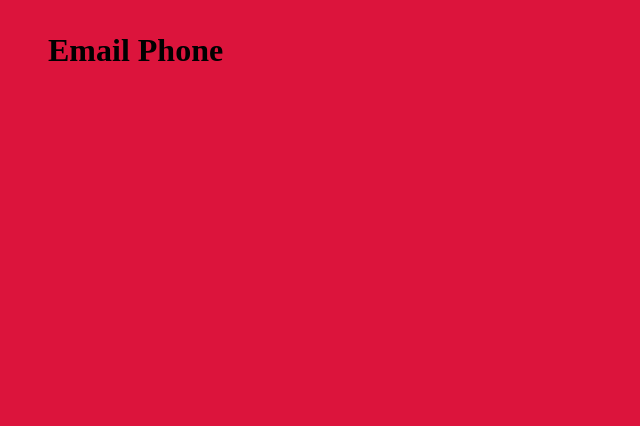
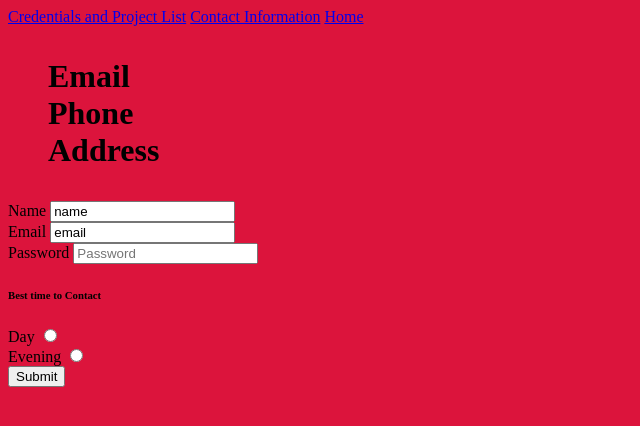
Before and after one commit to styxnkrons/Semantic-HTML, a plain HTML site: page contact.html in a window 1280 px wide. Shown: the whole page, without its empty margins (0-640 px from the left). Drawn offline with Linux system fonts and the light colour scheme.

Commit message:
updatingsemanticsandunicode

```diff
--- a/contact.html
+++ b/contact.html
@@ -1,18 +1,51 @@
 <!DOCTYPE html>
 <html lang="en">
+
 <head>
     <meta charset="UTF-8">
     <meta name="viewport" content="width=device-width, initial-scale=1.0">
     <link rel="stylesheet" type="text/css" href="contact.css">
     <title>Document</title>
 </head>
+<Nav>
+    <a href="portfolio.html">Credentials and Project List</a>
+    <a href="contact.html">Contact Information</a>
+    <a href="index.html">Home</a>
+</Nav>
+
 <body>
+    <main>
         <h1>
             <ul>
                 Email
+                <br>
                 Phone
-
+                <br>
+                Address
             </ul>
         </h1>
+    </main>
+    <aside>
+        <form id=myform method="GET" action="https://styxnkrons.github.io/Semantic-HTML/portfolio.html">
+            <label for="name">Name</label>
+            <input type="text" id="name" name="user-name" value="name" placeholder="name">
+            <br>
+            <label for="email">Email</label>
+            <input type="email" id="email" name="email" value="email" placeholder="email">
+            <br>
+            <label for="password">Password</label>
+            <input type="password" id="password" placeholder="Password">
+            <br>
+            <h6>Best time to Contact</h6>
+            <label for="day">Day</label>
+            <input type="radio" id="day" name="contact time" value="day">
+            <br>
+            <label for="evening">Evening</label>
+            <input type="radio" id="evening" name="contact time" value="evening">
+            <br>
+            <input type="submit" id="submit">
+        </form>
+    </aside>
 </body>
+
 </html>
--- a/style.css
+++ b/style.css
@@ -3,4 +3,3 @@ body {
 }
 
 .name {color:rgb(139, 0, 139);}
-.
```
Also changed, not shown: index.html (+19 -8 lines), portfolio.html (+17 -2 lines), images/Selfie.jpg (added), portfolio.css (line endings or trailing spaces). Lines whose indentation alone changed are shown as unchanged.
